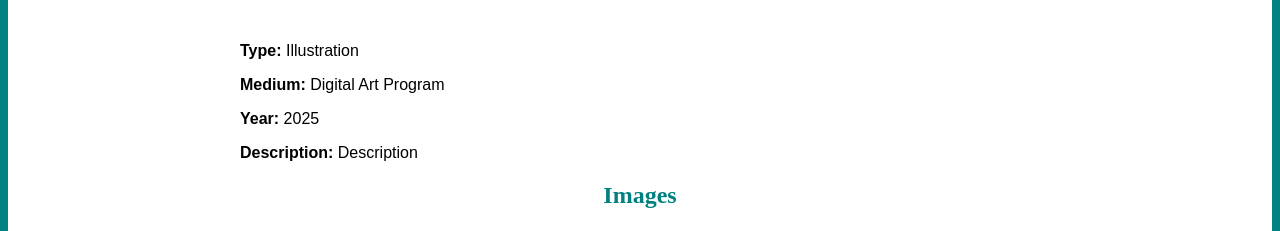
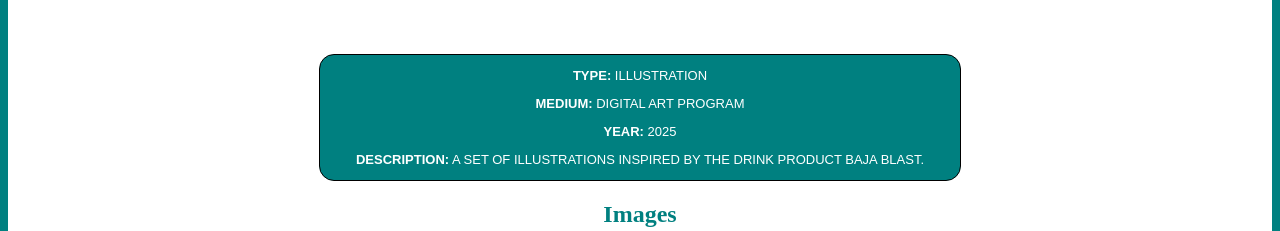
Before and after one commit to Kyleemyer9/portfolio-website, a Vue app: page /work/0 in a window 1280 px wide. Shown: the part 391-622 px from the top of the page. Built offline with nearby package versions, Linux system fonts and the light colour scheme.

Commit message:
updated css to work details

```diff
--- a/src/App.vue
+++ b/src/App.vue
@@ -12,7 +12,7 @@
       <router-view></router-view>
     </section>
 
-    <footer>Last updated Dec 3, 2025</footer>
+    <footer>Last updated Dec 6, 2025</footer>
   </section>
 </template>
 
--- a/src/data/portfolio.json
+++ b/src/data/portfolio.json
@@ -5,7 +5,7 @@
     "dateCreated": 2025,
     "medium": "Digital Art Program",
     "type": "Illustration",
-    "description": "Description",
+    "description": "A set of illustrations inspired by the drink product Baja Blast.",
     "thumbnail": "Item0.jpg",
     "highResImages": ["https://i.imgur.com/Doqr62r.png",
       "https://i.imgur.com/Ee7cI5z.png",
@@ -18,7 +18,7 @@
     "dateCreated": 2024,
     "medium": "Adobe Illustrator",
     "type": "Illustration / Card",
-    "description": "Description",
+    "description": "A set of personal business cards.",
     "thumbnail": "Item1.jpg",
     "highResImages": ["https://i.imgur.com/grDrcKb.png",
     "https://i.imgur.com/MGNOYQO.png",
@@ -31,7 +31,7 @@
     "dateCreated": 2024,
     "medium": "Adobe Illustrator / Adobe Photoshop",
     "type": "Brand Identity",
-    "description": "Description",
+    "description": "A brand identity deliverables set for a restaurant rebrand.",
     "thumbnail": "Item2.jpg",
     "highResImages": ["https://i.imgur.com/sCrvkPl.png",
       "https://i.imgur.com/al9EBZU.png",
@@ -44,7 +44,7 @@
     "dateCreated": 2025,
     "medium": "Adobe Illustrator / Adobe InDesign",
     "type": "Book Design",
-    "description": "Description",
+    "description": "A cover and page design for a cookbook.",
     "thumbnail": "Item3.jpg",
     "highResImages": ["https://i.imgur.com/hDfEkdK.png",
     "https://i.imgur.com/S9IdQBU.png",
@@ -56,7 +56,7 @@
     "dateCreated": 2024,
     "medium": "Digital Art Program / Adobe Illustrator",
     "type": "Box Design",
-    "description": "Description",
+    "description": "A box redesign of the tea product Raspberry Zinger.",
     "thumbnail": "Item4.jpg",
     "highResImages": ["https://i.imgur.com/nzKak9X.png",
       "https://i.imgur.com/daQYQWJ.png"]
@@ -67,7 +67,7 @@
     "dateCreated": 2024,
     "medium": "Figma",
     "type": "Apple Watch Design",
-    "description": "Description",
+    "description": "The UI design for an Apple Watch app that monitors pet health.",
     "thumbnail": "Item5.jpg",
     "highResImages": ["https://i.imgur.com/qhy7aSG.png"]
   },
@@ -77,7 +77,7 @@
     "dateCreated": 2025,
     "medium": "Digital Art Program / Adobe Illustrator",
     "type": "Illustration / Poster",
-    "description": "Description",
+    "description": "A poster to commemorate the work of Maria Sibylla Merian.",
     "thumbnail": "Item6.jpg",
     "highResImages": ["https://i.imgur.com/ZnFWU24.png"]
   },
@@ -87,7 +87,7 @@
     "dateCreated": 2024,
     "medium": "Figma",
     "type": "Mobile App Design",
-    "description": "Description",
+    "description": "The UI design for a mobile app that combines social media with scavenger hunting.",
     "thumbnail": "Item7.jpg",
     "highResImages": ["https://i.imgur.com/ZwoVNp4.png"]
   },
@@ -97,7 +97,7 @@
     "dateCreated": 2024,
     "medium": "Digital Art Program / Watercolor",
     "type": "Illustration / Poster",
-    "description": "Description",
+    "description": "A poster for the Minnesota State Fair.",
     "thumbnail": "Item8.jpg",
     "highResImages": ["https://i.imgur.com/jk4rciL.png"]
   },
@@ -107,7 +107,7 @@
     "dateCreated": 2022,
     "medium": "Adobe Illustrator",
     "type": "Pattern Design",
-    "description": "Description",
+    "description": "A series of color pattern explorations.",
     "thumbnail": "Item9.jpg",
     "highResImages": ["https://i.imgur.com/piPJp4u.png",
       "https://i.imgur.com/AZzNie5.png",
@@ -120,7 +120,7 @@
     "dateCreated": 2024,
     "medium": "Figma",
     "type": "Website Design",
-    "description": "Description",
+    "description": "The UI design of a website that is an online school for K-12 students.",
     "thumbnail": "Item10.jpg",
     "highResImages": ["https://i.imgur.com/QcaeTaX.png",
       "https://i.imgur.com/P2fUMIi.png",
@@ -133,7 +133,7 @@
     "dateCreated": 2023,
     "medium": "Adobe Illustrator / Adobe InDesign",
     "type": "Magazine",
-    "description": "Description",
+    "description": "A travel magazine cover and page design.",
     "thumbnail": "Item11.jpg",
     "highResImages": ["https://i.imgur.com/MbaF9Ad.png",
       "https://i.imgur.com/ZANfPtS.png"]
@@ -144,7 +144,7 @@
     "dateCreated": 2023,
     "medium": "Adobe Illustrator / Adobe InDesign",
     "type": "Vinyl Cover",
-    "description": "Description",
+    "description": "A vinyl sleeve, cover, and label design for the band Glass Animals.",
     "thumbnail": "Item12.jpg",
     "highResImages": ["https://i.imgur.com/RQsn0pj.png",
       "https://i.imgur.com/xA1I4I6.png",
@@ -156,7 +156,7 @@
     "dateCreated": 2024,
     "medium": "Adobe Illustrator",
     "type": "Poster",
-    "description": "Description",
+    "description": "A poster for a music festival.",
     "thumbnail": "Item13.jpg",
     "highResImages": ["https://i.imgur.com/flmkRm4.png"]
   },
@@ -166,7 +166,7 @@
     "dateCreated": 2024,
     "medium": "Figma",
     "type": "Website Design",
-    "description": "Description",
+    "description": "A UI redesign of the website for the brand Glossier.",
     "thumbnail": "Item14.jpg",
     "highResImages": ["https://i.imgur.com/1KVAj7U.png",
       "https://i.imgur.com/DTAWarW",
--- a/src/views/WorkDetails.vue
+++ b/src/views/WorkDetails.vue
@@ -58,10 +58,16 @@
 }
 
 .info {
-  text-align: left;
-  margin-top: 20px;
+  border: 1px solid black;
+  border-radius: 15px;
+  width: 80%;
+  margin: 32px auto 20px auto;
+  text-align: center;
+  font-size: small;
   font-family: Arial, Helvetica, sans-serif;
-  color: black;
+  text-transform: uppercase;
+  background-color: teal;
+  color: white;
 }
 
 .extra-image {
```
